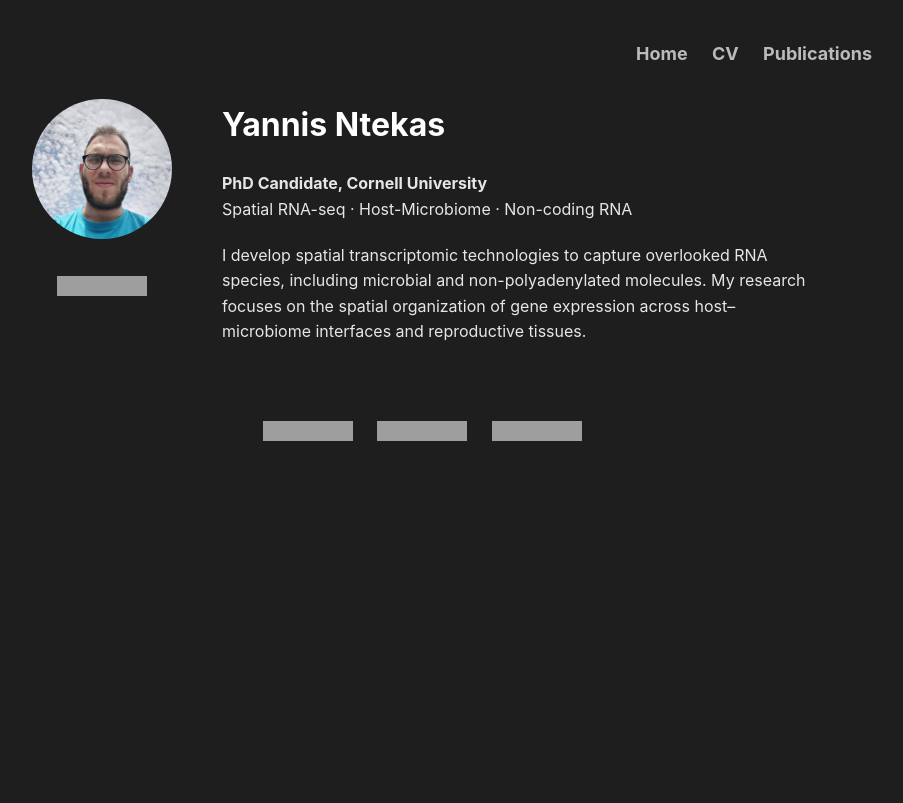
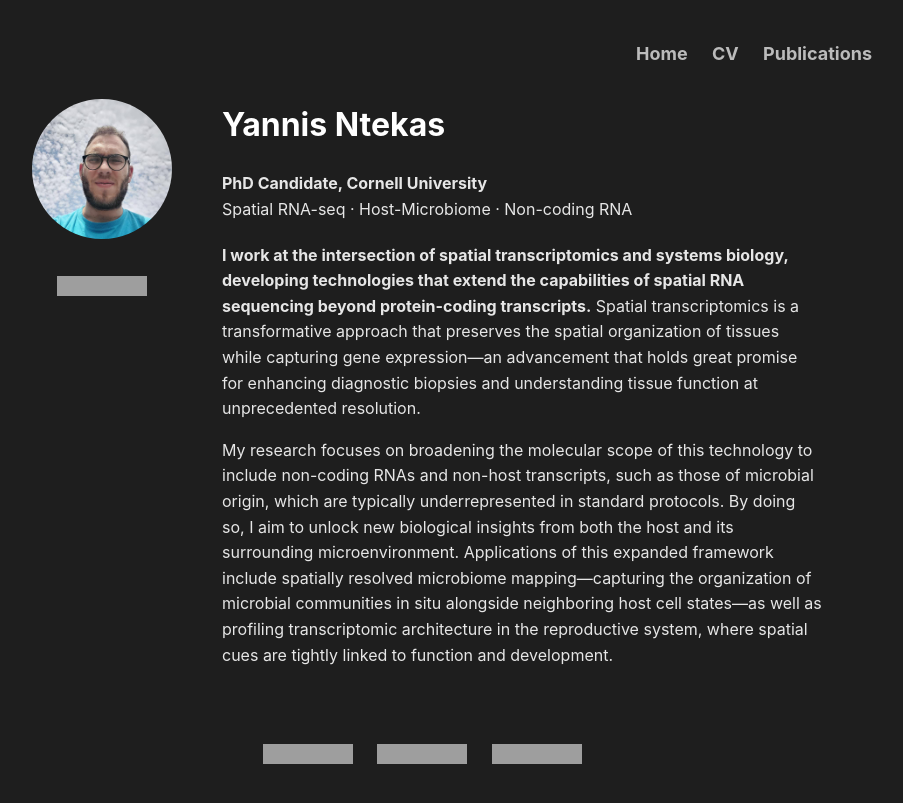
Before and after one commit to ntekasi/ntekasi.github.io, a Jekyll site: the page built from index.md, in a window 1280 px wide, cut to the strip 0-803 px from the top of the page. Shown: the whole strip, without its empty margins (218-1121 px from the left). Built offline with Jekyll 4.4.1, drawn with Linux system fonts in a browser that asks for light colours; grey boxes are pictures that could not be loaded.

Commit message:
Finalize homepage layout

```diff
--- a/index.md
+++ b/index.md
@@ -24,7 +24,9 @@ title: "Yannis Ntekas"
       <p style="margin-bottom: 20px;"><strong>PhD Candidate, Cornell University</strong><br>
       Spatial RNA-seq · Host-Microbiome · Non-coding RNA</p>
 
-      <p>I develop spatial transcriptomic technologies to capture overlooked RNA species, including microbial and non-polyadenylated molecules. My research focuses on the spatial organization of gene expression across host–microbiome interfaces and reproductive tissues.</p>
+      <p><strong>I work at the intersection of spatial transcriptomics and systems biology, developing technologies that extend the capabilities of spatial RNA sequencing beyond protein-coding transcripts.</strong> Spatial transcriptomics is a transformative approach that preserves the spatial organization of tissues while capturing gene expression—an advancement that holds great promise for enhancing diagnostic biopsies and understanding tissue function at unprecedented resolution.</p>
+
+      <p>My research focuses on broadening the molecular scope of this technology to include non-coding RNAs and non-host transcripts, such as those of microbial origin, which are typically underrepresented in standard protocols. By doing so, I aim to unlock new biological insights from both the host and its surrounding microenvironment. Applications of this expanded framework include spatially resolved microbiome mapping—capturing the organization of microbial communities in situ alongside neighboring host cell states—as well as profiling transcriptomic architecture in the reproductive system, where spatial cues are tightly linked to function and development.</p>
     </div>
   </div>
 </div>
```
